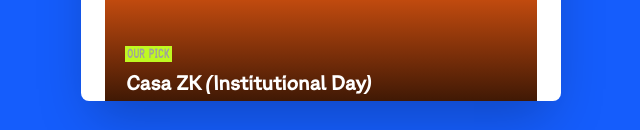
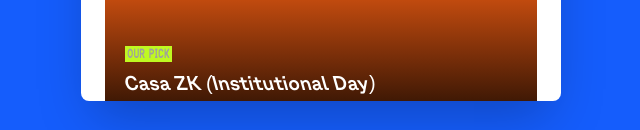
Before and after one commit to JordanGallant/privacy-church, a Next.js app: page /events in a window 1280 px wide. Shown: the part 667-797 px from the top of the page, without its empty margins (319-959 px from the left). Built offline with nearby package versions, Linux system fonts and the light colour scheme.

Commit message:
update events font

```diff
--- a/app/_components/events.tsx
+++ b/app/_components/events.tsx
@@ -105,13 +105,13 @@ export default function EventsList({ argentina = false }: EventsListProps) {
               key={event.id}
               className="rounded-lg p-5 hover:shadow-lg transition-shadow flex flex-col justify-end"
               style={{
-                background: 'linear-gradient(to top, #000000, #ff6213)',
+                background: 'linear-gradient(to top, #000000, #FF6213)',
                 height: '200px'
               }}
             >
               <div>
                 {index === 0 && <OurPick color="green" />}
-                <h3 className="text-xl italic font-bold text-white mb-2 leading-tight font-[family-name:var(--font-gt-planar-menu)]">
+                <h3 className="text-xl  text-white mb-2 leading-tight font-[family-name:var(--font-gt-planar-image)]">
                   {event.title}
                 </h3>
                 <p className="txt-xl font-semibold mb-2 leading-tight font-[family-name:var(--font-gt-planar-head)]"
```
